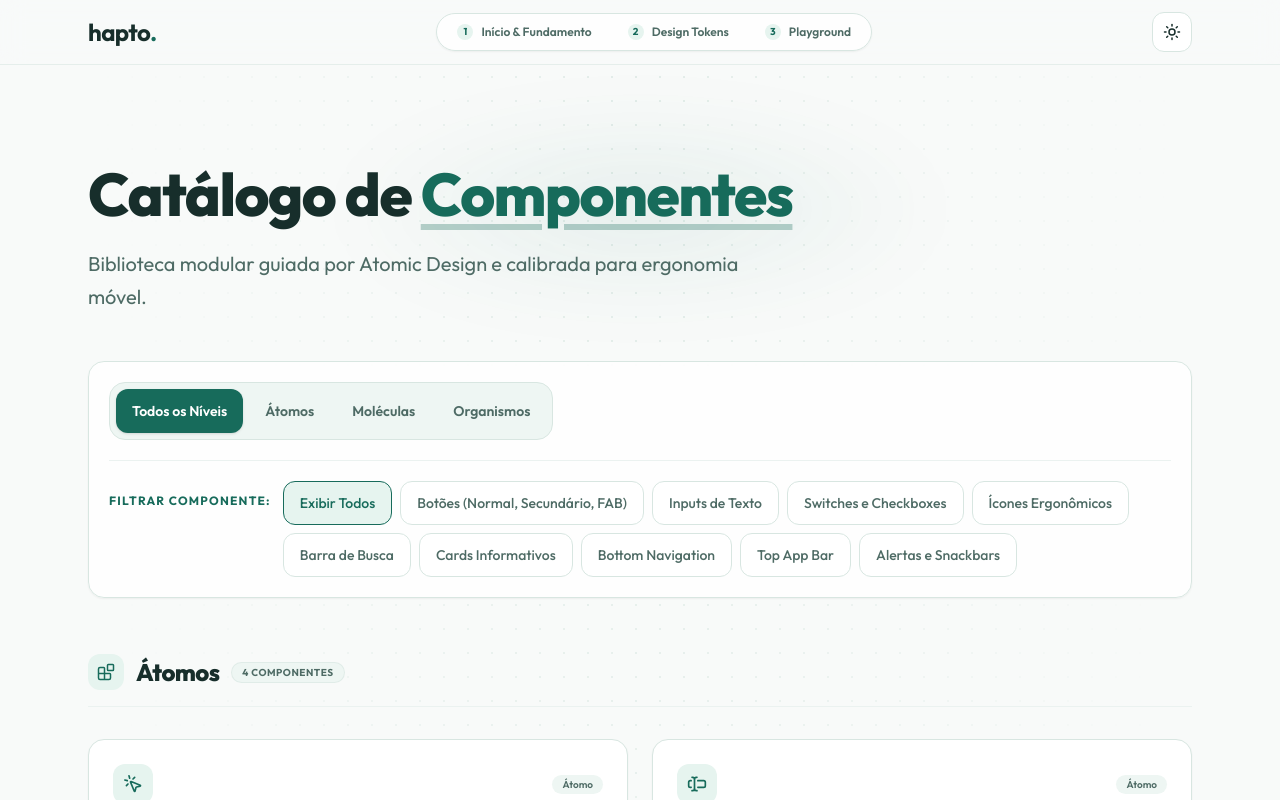
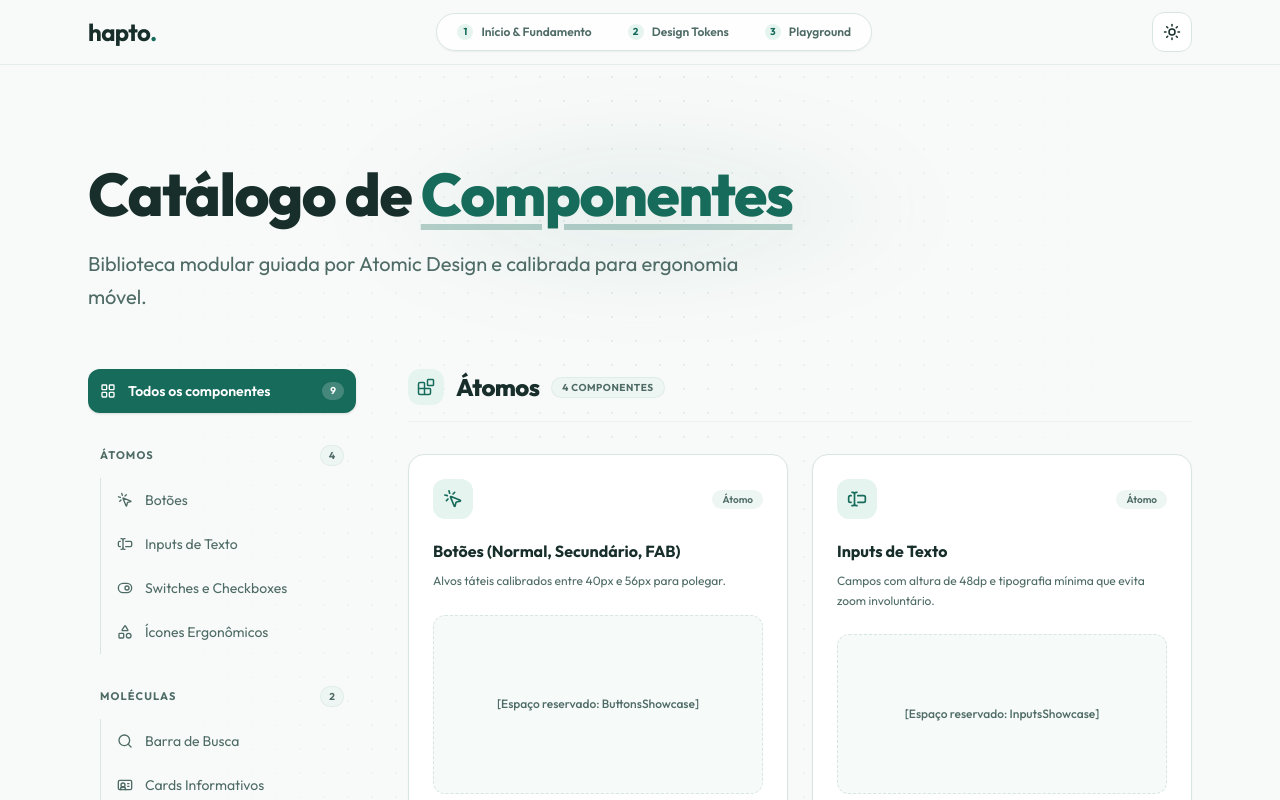
Before and after one commit to whoisnathaliamelo/hapto, a Next.js app: page /components in a window 1280 px wide. Shown: the top 800 px of the page. Built offline with nearby package versions, Linux system fonts and the light colour scheme.

Commit message:
Refactor: Inclusão de sidebar

```diff
--- a/components/catalog/catalog-view.tsx
+++ b/components/catalog/catalog-view.tsx
@@ -5,6 +5,7 @@ import {
   Bell,
   Blocks,
   IdCard,
+  LayoutGrid,
   MousePointerClick,
   PanelBottom,
   PanelTop,
@@ -72,15 +73,135 @@ const CATEGORY_LABELS: Record<SectionMeta["category"], string> = {
   organisms: "Organismo",
 };
 
-const LEVELS: { id: AtomicCategory; label: string }[] = [
-  { id: "all", label: "Todos os Níveis" },
+const GROUPS: { id: Exclude<AtomicCategory, "all">; label: string }[] = [
   { id: "atoms", label: "Átomos" },
   { id: "molecules", label: "Moléculas" },
   { id: "organisms", label: "Organismos" },
 ];
 
-const chipBase =
-  "inline-flex min-h-11 items-center justify-center rounded-xl px-4 text-sm font-medium transition-all duration-200 active:scale-[0.97] focus-visible:outline-2 focus-visible:outline-offset-2 focus-visible:outline-primary";
+// Nome curto para a navegação (remove o trecho entre parênteses do label completo)
+const shortLabel = (label: string) => label.replace(/\s*\(.*\)/, "");
+
+function FilterSidebar({
+  activeCategory,
+  activeSection,
+  onSelect,
+}: {
+  activeCategory: AtomicCategory;
+  activeSection: ComponentSection;
+  onSelect: (category: AtomicCategory, section: ComponentSection) => void;
+}) {
+  const isAllActive = activeCategory === "all" && activeSection === "all";
+
+  return (
+    <aside className="lg:sticky lg:top-24">
+      {/* Desktop: lista vertical agrupada por nível */}
+      <nav
+        aria-label="Filtro de componentes"
+        className="hidden max-h-[calc(100svh-8rem)] overflow-y-auto pr-1 lg:block"
+      >
+        <button
+          type="button"
+          aria-pressed={isAllActive}
+          onClick={() => onSelect("all", "all")}
+          className={cn(
+            "flex min-h-11 w-full items-center gap-3 rounded-xl px-3 text-sm transition-all duration-200 active:scale-[0.98] focus-visible:outline-2 focus-visible:outline-offset-2 focus-visible:outline-primary",
+            isAllActive
+              ? "bg-primary text-on-primary font-semibold shadow-sm"
+              : "border border-line bg-surface font-medium text-ink hover:border-primary/50 hover:text-primary"
+          )}
+        >
+          <LayoutGrid className="size-4 shrink-0" />
+          <span className="flex-1 text-left">Todos os componentes</span>
+          <span
+            className={cn(
+              "rounded-full px-2 py-0.5 text-[10px] font-bold",
+              isAllActive ? "bg-on-primary/20 text-on-primary" : "bg-surface-raised text-muted"
+            )}
+          >
+            {SECTIONS.length}
+          </span>
+        </button>
+
+        {GROUPS.map((group) => {
+          const items = SECTIONS.filter((item) => item.category === group.id);
+          const isGroupActive = activeCategory === group.id && activeSection === "all";
+
+          return (
+            <div key={group.id} className="mt-7">
+              <button
+                type="button"
+                aria-pressed={isGroupActive}
+                onClick={() => onSelect(group.id, "all")}
+                className={cn(
+                  "flex w-full items-center justify-between rounded-lg px-3 py-1 text-[11px] font-bold uppercase tracking-widest transition-colors focus-visible:outline-2 focus-visible:outline-offset-2 focus-visible:outline-primary",
+                  isGroupActive ? "text-primary" : "text-muted hover:text-primary"
+                )}
+              >
+                <span>{group.label}</span>
+                <span className="rounded-full border border-line/60 bg-surface-raised px-2 py-0.5 text-[10px] tracking-normal">
+                  {items.length}
+                </span>
+              </button>
+
+              <ul className="mt-2 ml-3 border-l border-line">
+                {items.map((item) => {
+                  const Icon = SECTION_ICONS[item.id as Exclude<ComponentSection, "all">];
+                  const isActive = activeSection === item.id;
+                  return (
+                    <li key={item.id}>
+                      <button
+                        type="button"
+                        aria-pressed={isActive}
+                        title={item.label}
+                        onClick={() => onSelect(item.category, item.id)}
+                        className={cn(
+                          "relative flex min-h-11 w-full items-center gap-3 rounded-r-xl pr-3 pl-4 text-left text-sm leading-snug transition-all duration-200 focus-visible:outline-2 focus-visible:outline-offset-2 focus-visible:outline-primary",
+                          isActive
+                            ? "bg-primary-light font-semibold text-primary before:absolute before:inset-y-1 before:-left-px before:w-0.5 before:rounded-full before:bg-primary"
+                            : "text-muted hover:bg-surface-raised hover:text-ink"
+                        )}
+                      >
+                        <Icon className="size-4 shrink-0" />
+                        <span>{shortLabel(item.label)}</span>
+                      </button>
+                    </li>
+                  );
+                })}
+              </ul>
+            </div>
+          );
+        })}
+      </nav>
+
+      {/* Mobile: chips em linha com rolagem horizontal */}
+      <nav aria-label="Filtro de componentes (mobile)" className="-mx-6 overflow-x-auto px-6 lg:hidden">
+        <ul className="flex gap-2 pb-2">
+          {[{ id: "all" as const, label: "Todos", category: "all" as const }, ...SECTIONS].map((item) => {
+            const isActive = item.id === "all" ? isAllActive : activeSection === item.id;
+            return (
+              <li key={item.id} className="shrink-0">
+                <button
+                  type="button"
+                  aria-pressed={isActive}
+                  onClick={() => onSelect(item.category, item.id)}
+                  className={cn(
+                    "inline-flex min-h-11 items-center rounded-xl border px-4 text-sm font-medium whitespace-nowrap transition-all duration-200 active:scale-[0.97] focus-visible:outline-2 focus-visible:outline-offset-2 focus-visible:outline-primary",
+                    isActive
+                      ? "border-primary bg-primary-light text-primary"
+                      : "border-line bg-surface text-muted hover:border-primary/50 hover:text-ink"
+                  )}
+                >
+                  {item.id === "all" ? item.label : shortLabel(item.label)}
+                </button>
+              </li>
+            );
+          })}
+        </ul>
+      </nav>
+    </aside>
+  );
+}
 
 function ShowcaseCard({
   id,
@@ -154,10 +275,10 @@ export function CatalogView() {
   const [activeCategory, setActiveCategory] = useState<AtomicCategory>("all");
   const [activeSection, setActiveSection] = useState<ComponentSection>("all");
 
-  const availableSections =
-    activeCategory === "all"
-      ? SECTIONS
-      : SECTIONS.filter((item) => item.category === activeCategory);
+  const handleSelect = (category: AtomicCategory, section: ComponentSection) => {
+    setActiveCategory(category);
+    setActiveSection(section);
+  };
 
   const shouldRender = (sectionId: ComponentSection, category: AtomicCategory) => {
     const matchesCategory = activeCategory === "all" || activeCategory === category;
@@ -170,7 +291,7 @@ export function CatalogView() {
   const showOrganisms = activeCategory === "all" || activeCategory === "organisms";
 
   return (
-    <section className="relative isolate overflow-hidden border-b border-line/40">
+    <section className="relative isolate overflow-clip border-b border-line/40">
       {/* Background decorativo com grid dots e iluminação sutil */}
       <div className="bg-dots absolute inset-0 -z-10 opacity-70 [mask-image:radial-gradient(ellipse_at_top,black,transparent_60%)]" />
       <div className="pointer-events-none absolute top-0 left-1/2 -z-10 h-72 w-full max-w-4xl -translate-x-1/2 bg-radial from-primary/15 via-transparent to-transparent opacity-60 blur-2xl" />
@@ -193,92 +314,18 @@ export function CatalogView() {
           </Reveal>
         </header>
 
-        {/* Barra de Filtros */}
-        <Reveal delay={0.1}>
-          <div className="mt-12 space-y-5 rounded-2xl border border-line bg-surface/80 p-5 shadow-xs backdrop-blur-sm">
-            {/* Navegação de Nível 1: Atomic Design */}
-            <nav aria-label="Níveis do Atomic Design">
-              <ul className="flex flex-wrap gap-1.5 rounded-2xl border border-line bg-surface-raised p-1.5 sm:inline-flex">
-                {LEVELS.map(({ id, label }) => {
-                  const isActive = activeCategory === id;
-                  return (
-                    <li key={id} className="flex-1 sm:flex-none">
-                      <button
-                        type="button"
-                        aria-pressed={isActive}
-                        onClick={() => {
-                          setActiveCategory(id);
-                          setActiveSection("all");
-                        }}
-                        className={cn(
-                          chipBase,
-                          "w-full font-semibold",
-                          isActive
-                            ? "bg-primary text-on-primary shadow-sm"
-                            : "text-muted hover:bg-surface hover:text-ink"
-                        )}
-                      >
-                        {label}
-                      </button>
-                    </li>
-                  );
-                })}
-              </ul>
-            </nav>
+        {/* Layout em duas colunas: filtros (sidebar) + conteúdo */}
+        <div className="mt-14 grid gap-8 lg:grid-cols-[17rem_minmax(0,1fr)] lg:items-start lg:gap-12">
+          <Reveal delay={0.1} className="lg:self-stretch">
+            <FilterSidebar
+              activeCategory={activeCategory}
+              activeSection={activeSection}
+              onSelect={handleSelect}
+            />
+          </Reveal>
 
-            {/* Navegação de Nível 2: Seletor Direto de Componente */}
-            <nav
-              aria-label="Seleção rápida de componente"
-              className="flex flex-col gap-3 border-t border-line/50 pt-5 lg:flex-row lg:items-start"
-            >
-              <span className="shrink-0 pt-3 text-xs font-bold uppercase tracking-widest text-primary">
-                Filtrar componente:
-              </span>
-              <ul className="flex flex-wrap gap-2">
-                <li>
-                  <button
-                    type="button"
-                    aria-pressed={activeSection === "all"}
-                    onClick={() => setActiveSection("all")}
-                    className={cn(
-                      chipBase,
-                      "border",
-                      activeSection === "all"
-                        ? "border-primary bg-primary-light text-primary"
-                        : "border-line bg-surface text-muted hover:border-primary/50 hover:text-ink"
-                    )}
-                  >
-                    Exibir Todos
-                  </button>
-                </li>
-                {availableSections.map((item) => {
-                  const isActive = activeSection === item.id;
-                  return (
-                    <li key={item.id}>
-                      <button
-                        type="button"
-                        aria-pressed={isActive}
-                        onClick={() => setActiveSection(item.id)}
-                        className={cn(
-                          chipBase,
-                          "border",
-                          isActive
-                            ? "border-primary bg-primary-light text-primary"
-                            : "border-line bg-surface text-muted hover:border-primary/50 hover:text-ink"
-                        )}
-                      >
-                        {item.label}
-                      </button>
-                    </li>
-                  );
-                })}
-              </ul>
-            </nav>
-          </div>
-        </Reveal>
-
-        {/* Conteúdo Renderizado por Sessão */}
-        <div className="mt-14 space-y-16">
+          {/* Conteúdo Renderizado por Sessão */}
+          <div className="min-w-0 space-y-16">
           {/* GRUPO: ÁTOMOS */}
           {showAtoms && (
             <section id="atoms-group" className="scroll-mt-24">
@@ -404,6 +451,7 @@ export function CatalogView() {
               </div>
             </section>
           )}
+          </div>
         </div>
       </div>
     </section>
```
